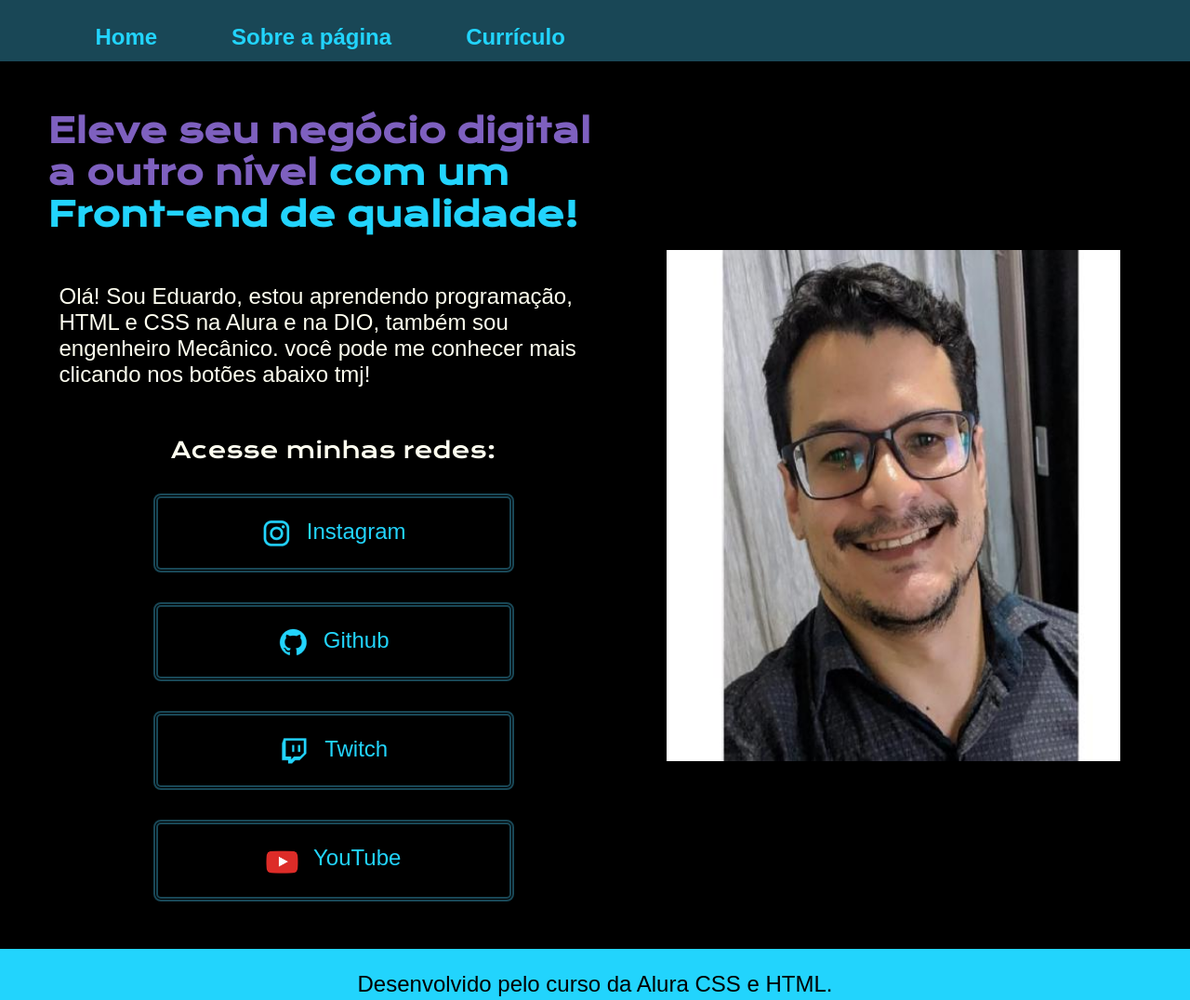
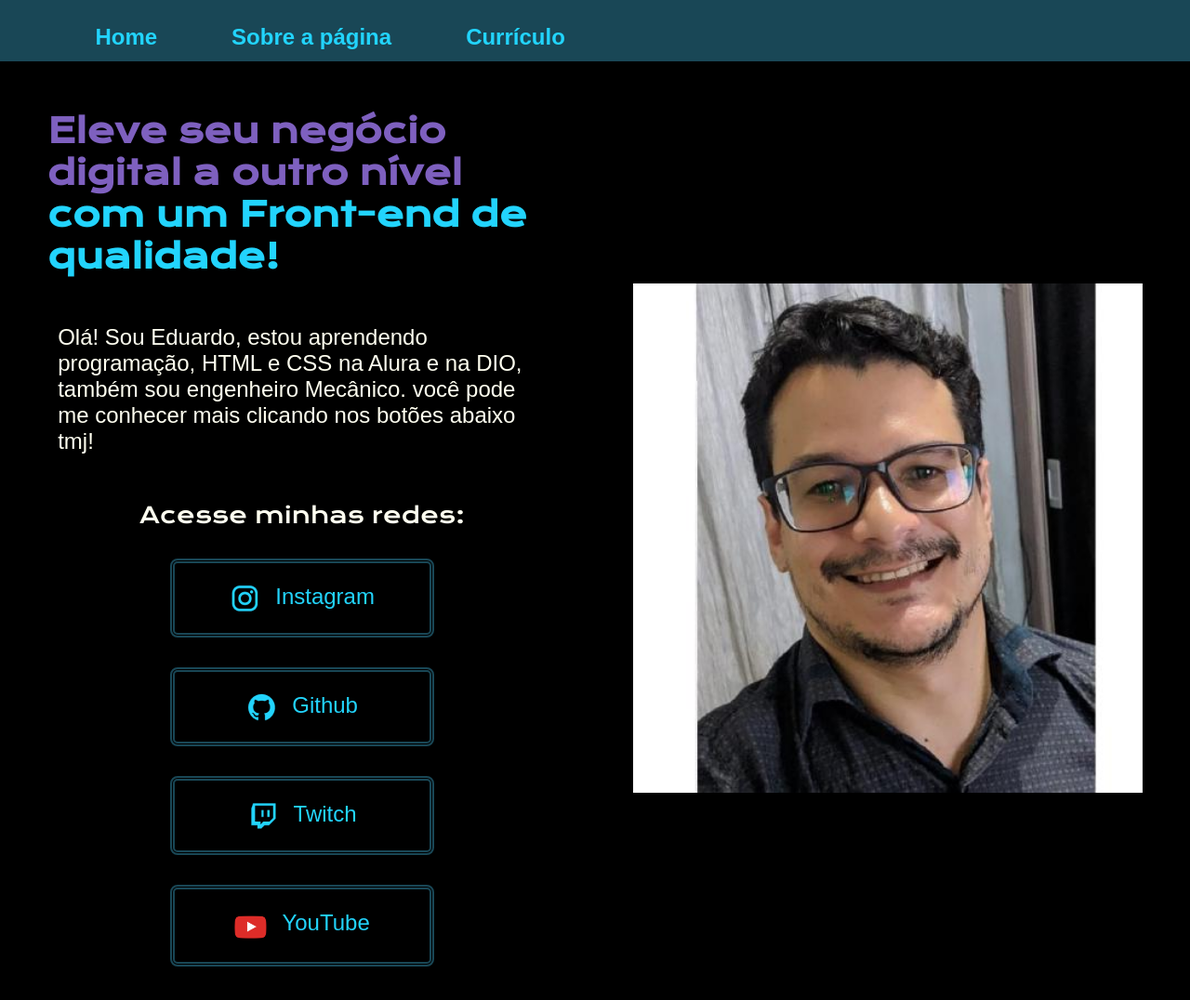
Before and after one commit to Eduebmoises/HTML-e-CSS-Modulo-2-e-3-Alura, a plain HTML site: page index.html in a window 1280 px wide. Shown: the top 1076 px of the page at 93% size. Drawn offline with nearby package versions, Linux system fonts and the light colour scheme.

Commit message:
Diversas alterações em classes, de modo a melhorar a visualização para dispositivos móveis, o layout da pagina se moldando a tela dos dispositivos.

```diff
--- a/index.html
+++ b/index.html
@@ -30,16 +30,16 @@
             </p>
               <div class="apresentacao_links">
                 <h2 class="apresentação_links_subtitulo">Acesse minhas redes:</h2>
-                <a class="apresentacao_links_botao" href="https://www.instagram.com/eduebmoises">
+                <a class="apresentacao_links_navegacao" href="https://www.instagram.com/eduebmoises">
                   <img src="./assets/instagram.png" alt="imagen instagran">
                   Instagram</a>
-                <a class="apresentacao_links_botao" href="https://github.com/Eduebmoises">
+                <a class="apresentacao_links_navegacao" href="https://github.com/Eduebmoises">
                   <img src="./assets/github.png" alt="imagen github">
                   Github</a>
-                <a class="apresentacao_links_botao" href="https://www.twitch.tv/eduebm">
+                <a class="apresentacao_links_navegacao" href="https://www.twitch.tv/eduebm">
                     <img src="./assets/twitch.png" alt="imagen twitch">
                     Twitch</a>
-                <a class="apresentacao_links_botao" href="https://www.youtube.com/@aleatoryfacts">
+                <a class="apresentacao_links_navegacao" href="https://www.youtube.com/@aleatoryfacts">
                       <img class="youtubeimagen" src="./assets/you.png" alt="imagen YouTube">
                       YouTube</a>
 
--- a/styles/style.css
+++ b/styles/style.css
@@ -42,12 +42,9 @@
 }
 
 .imagen{
-    display: flex;
-    width: 488px;
-    height: 550px;
-    top: 235px;
-    left: 1030px;
-    padding: 2%;
+
+    width: 50%;
+
 
 
 ;
@@ -74,10 +71,11 @@ body
     display: flex;
     align-items: center;
     justify-content: space-between;
+    gap: 82px;
 }
 
 .apresentacao_conteudo{
-    width: 615px;
+    width: 50%;
     display: flex;
     flex-direction: column;
     gap: 40px;
@@ -112,13 +110,13 @@ body
 
 
 }
-.apresentacao_links_botao{
+.apresentacao_links_navegacao{
     display: flex;
     justify-content: center;
     gap: 16px;
     border: 5px double var(--cor-backgrond-menu-e-borda-botoes);
     /* background-color:cornflowerblue; */
-    width: 378px;
+    width: 50%;
     text-align: center;
     border-radius: 8px;
     font-size: 1.5rem;
@@ -155,3 +153,14 @@ a{
     padding: 24px;
 
 }
+@media( max-width: 1200px){
+   .apresentacao{ flex-direction: column-reverse;
+
+}
+.cabeçalho{
+    padding: 5%;
+}
+.cabeçalho_menu{
+    justify-content: center;
+}
+}
```
